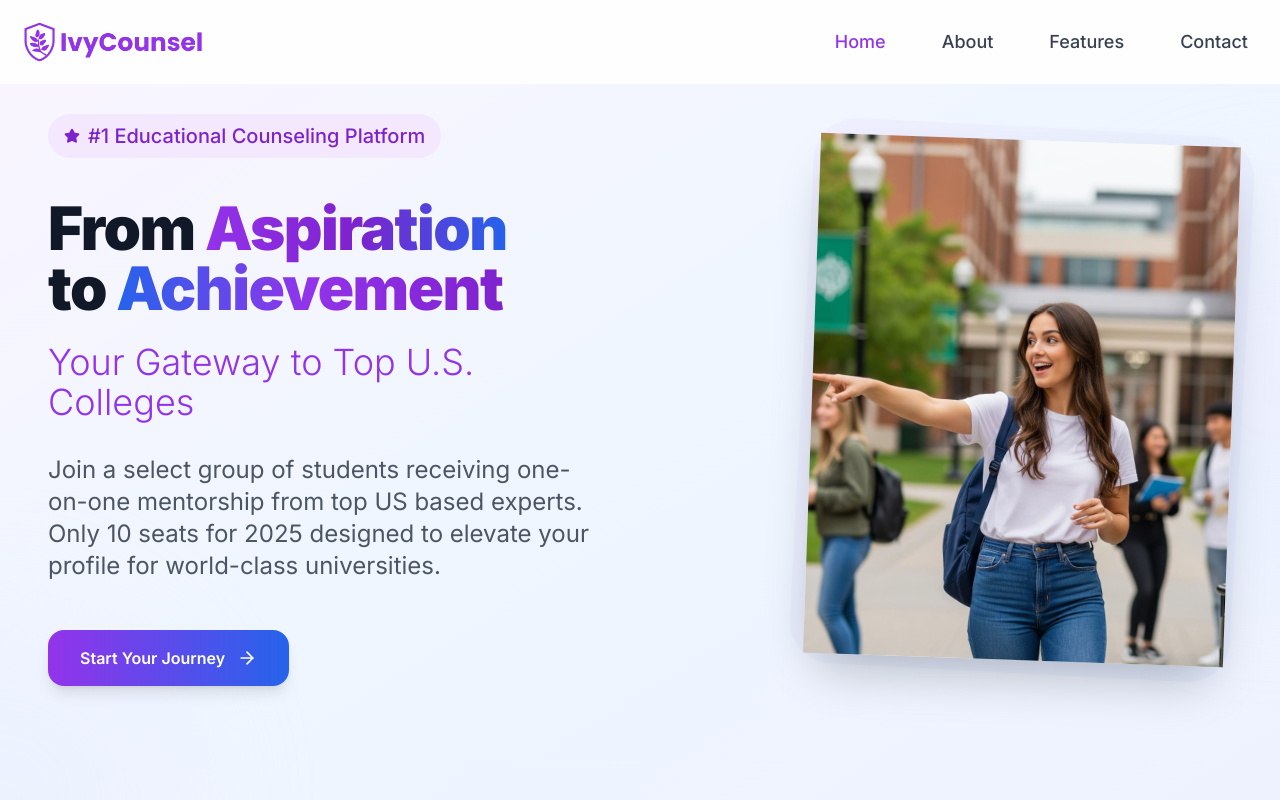
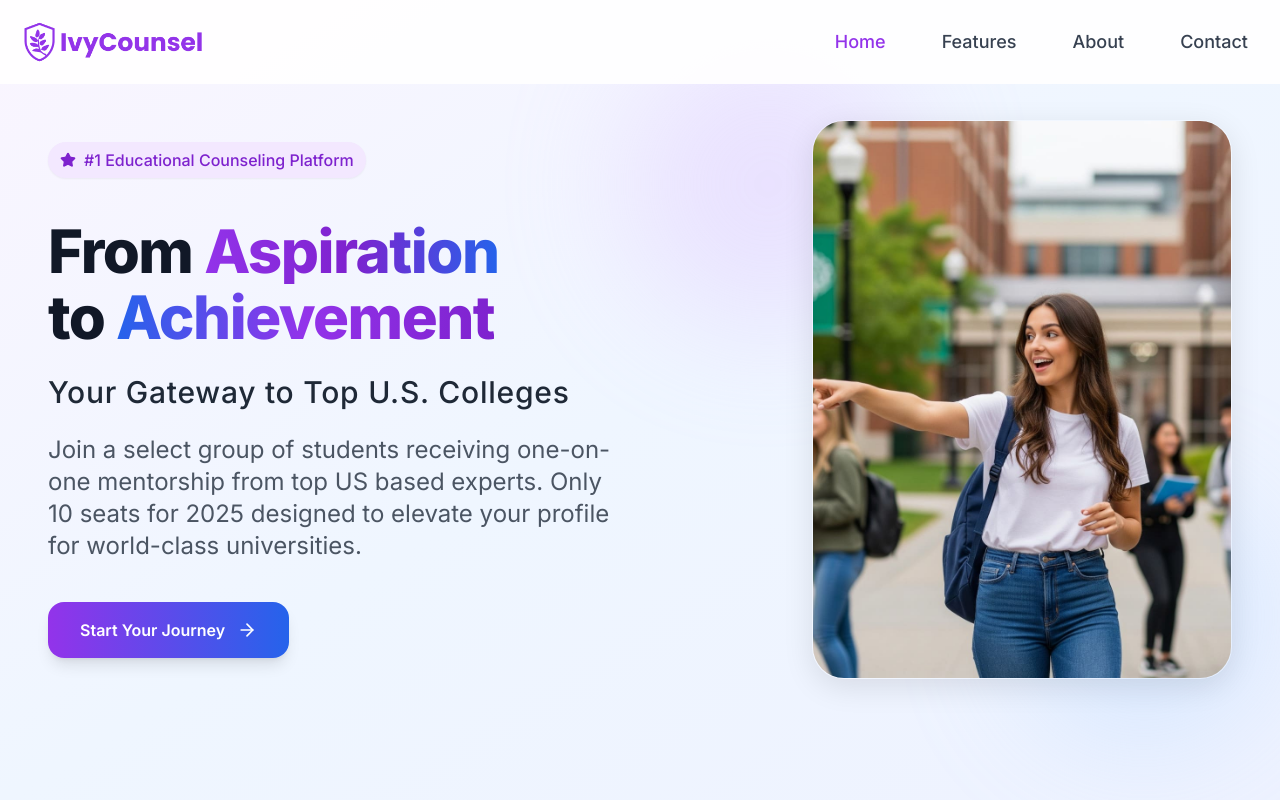
Before and after one commit to wintolabs/web-ivycounsel, a Next.js app: page / in a window 1280 px wide. Shown: the top 800 px of the page. Built offline with nearby package versions, Linux system fonts and the light colour scheme.

Commit message:
refactor

```diff
--- a/package.json
+++ b/package.json
@@ -14,6 +14,7 @@
     "@fortawesome/free-regular-svg-icons": "^6.7.2",
     "@fortawesome/free-solid-svg-icons": "^6.7.2",
     "@fortawesome/react-fontawesome": "^0.2.2",
+    "framer-motion": "^12.18.1",
     "lucide-react": "^0.513.0",
     "next": "^15.3.3",
     "react": "^18.3.0",
--- a/src/components/Footer.tsx
+++ b/src/components/Footer.tsx
@@ -21,8 +21,8 @@ const socialLinks = [
 // Added 'home' for scroll to top
 const footerLinks = [
   { id: "home", label: "Home" },
+  { id: "features", label: "Features" },
   { id: "about", label: "About" },
-  { id: "features", label: "Features" },
   { id: "contact", label: "Contact" },
 ];
 
--- a/src/components/Header.tsx
+++ b/src/components/Header.tsx
@@ -6,8 +6,8 @@ import Image from "next/image";
 
 const NAV_LINKS = [
   { id: "home", label: "Home" },
+  { id: "features", label: "Features" },
   { id: "about", label: "About" },
-  { id: "features", label: "Features" },
   { id: "contact", label: "Contact" },
 ];
 
@@ -20,16 +20,20 @@ export function Header() {
     const handleScroll = () => {
       setIsScrolled(window.scrollY > 20);
 
-      // Update active section based on scroll position
-      const scrollPos = window.scrollY + 100; // offset for header height
       let current = "home";
 
       for (const { id } of NAV_LINKS) {
         const el = document.getElementById(id);
-        if (el && el.offsetTop <= scrollPos) {
-          current = id;
+        if (el) {
+          const rect = el.getBoundingClientRect();
+          const isVisible = rect.top <= 150 && rect.bottom >= 150;
+          if (isVisible) {
+            current = id;
+            break; // Stop checking once found
+          }
         }
       }
+
       setActiveSection(current);
     };
 
@@ -38,15 +42,12 @@ export function Header() {
   }, []);
 
   const scrollToSection = (sectionId: string) => {
-    if (sectionId === "home") {
-      window.scrollTo({ top: 0, behavior: "smooth" });
-      setIsMenuOpen(false);
-      return;
-    }
-
     const el = document.getElementById(sectionId);
     if (el) {
-      el.scrollIntoView({ behavior: "smooth" });
+      const yOffset = -80; // adjust if header covers top
+      const y = el.getBoundingClientRect().top + window.scrollY + yOffset;
+
+      window.scrollTo({ top: y, behavior: "smooth" });
       setIsMenuOpen(false);
     }
   };
--- a/src/components/Hero.tsx
+++ b/src/components/Hero.tsx
@@ -6,36 +6,34 @@ import Image from "next/image";
 export function Hero() {
   const scrollToSection = (sectionId: string) => {
     const el = document.getElementById(sectionId);
-    if (el) {
-      el.scrollIntoView({ behavior: "smooth" });
-    }
+    if (el) el.scrollIntoView({ behavior: "smooth" });
   };
 
   return (
-    <section className="relative min-h-screen flex items-center bg-gradient-to-br from-purple-50 via-blue-50 to-indigo-50 pt-20 pb-12 md:py-16 lg:py-0 overflow-hidden">
-      <div className="container mx-auto px-4 sm:px-6 lg:px-12 max-w-7xl relative z-10">
-        <div className="grid lg:grid-cols-2 gap-8 md:gap-12 lg:gap-20 items-center">
+    <section className="relative min-h-screen bg-gradient-to-br from-purple-50 via-blue-50 to-indigo-50 overflow-hidden flex items-center">
+      <div className="container mx-auto px-6 lg:px-12 py-24">
+        <div className="grid grid-cols-1 lg:grid-cols-12 gap-12 items-center">
           {/* Left Content */}
-          <div className="space-y-6 md:space-y-8 text-center lg:text-left order-2 lg:order-1">
+          <div className="lg:col-span-6 text-center lg:text-left space-y-6">
             <div className="space-y-4 md:space-y-6">
-              <div className="text-base sm:text-xl md:text-xl lg:text-xl inline-flex items-center gap-2 bg-purple-100 text-purple-700 px-4 py-2 rounded-full font-medium mb-4">
+              <div className="inline-flex items-center gap-2 px-3 py-1.5 rounded-full bg-purple-100 text-purple-700 text-sm sm:text-base font-medium shadow-sm mb-4 w-fit mx-auto lg:mx-0">
                 <Star className="w-4 h-4 fill-current" />
                 #1 Educational Counseling Platform
               </div>
 
-              <h1 className="text-4xl sm:text-5xl md:text-6xl lg:text-6xl font-black text-gray-900 leading-[0.9] tracking-tight">
+              <h1 className="text-4xl sm:text-5xl md:text-6xl lg:text-6xl font-extrabold text-gray-900 tracking-tight leading-tight lg:leading-[1.1] break-words">
                 From{" "}
-                <span className="bg-gradient-to-r from-purple-600 via-purple-700 to-blue-600 bg-clip-text text-transparent">
+                <span className="inline-block bg-gradient-to-r from-purple-600 via-purple-700 to-blue-600 bg-clip-text text-transparent">
                   Aspiration
                 </span>
-                <br />
+                <br className="hidden sm:block" />
                 to{" "}
-                <span className="bg-gradient-to-r from-blue-600 via-purple-600 to-purple-700 bg-clip-text text-transparent">
+                <span className="inline-block bg-gradient-to-r from-blue-600 via-purple-600 to-purple-700 bg-clip-text text-transparent">
                   Achievement
                 </span>
               </h1>
 
-              <p className="text-2xl sm:text-3xl lg:text-4xl font-light text-purple-600 tracking-normal">
+              <p className="text-xl sm:text-2xl md:text-3xl font-medium text-gray-800 tracking-wide mt-4">
                 Your Gateway to Top U.S. Colleges
               </p>
             </div>
@@ -48,7 +46,7 @@ export function Hero() {
 
             <div className="pt-4">
               <button
-                onClick={() => scrollToSection("features")}
+                onClick={() => scrollToSection("contact")}
                 className="group inline-flex items-center justify-center gap-3 bg-gradient-to-r from-purple-600 to-blue-600 hover:from-purple-700 hover:to-blue-700 text-white font-semibold rounded-2xl px-8 py-4 transition-all duration-300 shadow-lg hover:shadow-xl transform hover:-translate-y-1"
                 aria-label="Start your journey"
               >
@@ -62,25 +60,20 @@ export function Hero() {
           </div>
 
           {/* Right Content */}
-          <div className="flex justify-center lg:justify-end order-1 lg:order-2">
-            <div className="relative max-w-lg">
-              {/* Single image container */}
-              <div className="relative w-[320px] h-[400px] sm:w-[380px] sm:h-[480px] lg:w-[420px] lg:h-[520px]">
-                {/* Decorative background */}
-                <div className="absolute inset-0 bg-gradient-to-br from-purple-200 to-blue-200 rounded-[2.5rem] transform rotate-3 scale-105 opacity-20" />
+          <div className="lg:col-span-6 flex justify-center lg:justify-end relative">
+            <div className="absolute -top-20 -left-10 w-72 h-72 bg-purple-300 rounded-full blur-3xl opacity-30 z-0" />
+            <div className="absolute -bottom-16 -right-10 w-64 h-64 bg-blue-300 rounded-full blur-3xl opacity-25 z-0" />
 
-                {/* Main image container */}
-                <div className="relative w-full h-full transform rotate-2 hover:rotate-1 transition-all duration-700 hover:scale-105">
-                  <div className="w-full h-full rounded-[2rem] overflow-hidden shadow-2xl bg-white p-3 border border-white/50">
-                    <div className="w-full h-full rounded-[1.5rem] overflow-hidden">
+            <div className="relative w-[320px] sm:w-[380px] lg:w-[420px] aspect-[3/4] z-10 group transition-transform duration-700 hover:scale-105 hover:-rotate-1">
+              <div className="rounded-[2rem] overflow-hidden shadow-[0_8px_30px_rgba(0,0,0,0.1)] bg-white/10 backdrop-blur-lg border border-white/10">
+                <div className="relative w-full h-full aspect-[3/4] overflow-hidden rounded-[1.5rem]">
                   <Image
                     src="/images/student-main.jpg"
                     alt="Student studying with laptop"
                     fill
-                        style={{ objectFit: "cover" }}
+                    className="object-cover transition-transform duration-700 group-hover:scale-105"
                     priority
                     sizes="(max-width: 640px) 320px, (max-width: 768px) 380px, 420px"
-                        className="transition-all duration-700"
                   />
                 </div>
               </div>
@@ -88,14 +81,6 @@ export function Hero() {
           </div>
         </div>
       </div>
-        </div>
-      </div>
-
-      {/* Clean background elements */}
-      <div className="absolute inset-0 overflow-hidden">
-        <div className="absolute top-1/4 -right-48 w-96 h-96 bg-gradient-to-br from-purple-100 to-blue-100 rounded-full opacity-30 blur-3xl" />
-        <div className="absolute -bottom-48 -left-48 w-96 h-96 bg-gradient-to-br from-blue-100 to-purple-100 rounded-full opacity-30 blur-3xl" />
-      </div>
     </section>
   );
 }
--- a/tailwind.config.mjs
+++ b/tailwind.config.mjs
@@ -1,14 +1,19 @@
 /** @type {import('tailwindcss').Config} */
 const config = {
   content: [
-    './src/pages/**/*.{js,ts,jsx,tsx,mdx}',
-    './src/components/**/*.{js,ts,jsx,tsx,mdx}',
-    './src/app/**/*.{js,ts,jsx,tsx,mdx}',
+    "./src/pages/**/*.{js,ts,jsx,tsx,mdx}",
+    "./src/components/**/*.{js,ts,jsx,tsx,mdx}",
+    "./src/app/**/*.{js,ts,jsx,tsx,mdx}",
   ],
   theme: {
-    extend: {},
+    extend: {
+      blur: {
+        "140px": "140px",
+        "100px": "100px",
+      },
+    },
   },
   plugins: [],
-}
+};
 
 export default config;
```
Also changed, not shown: 1 other file (tests, documents, lock files or other folders). Lines whose indentation alone changed are shown as unchanged.
